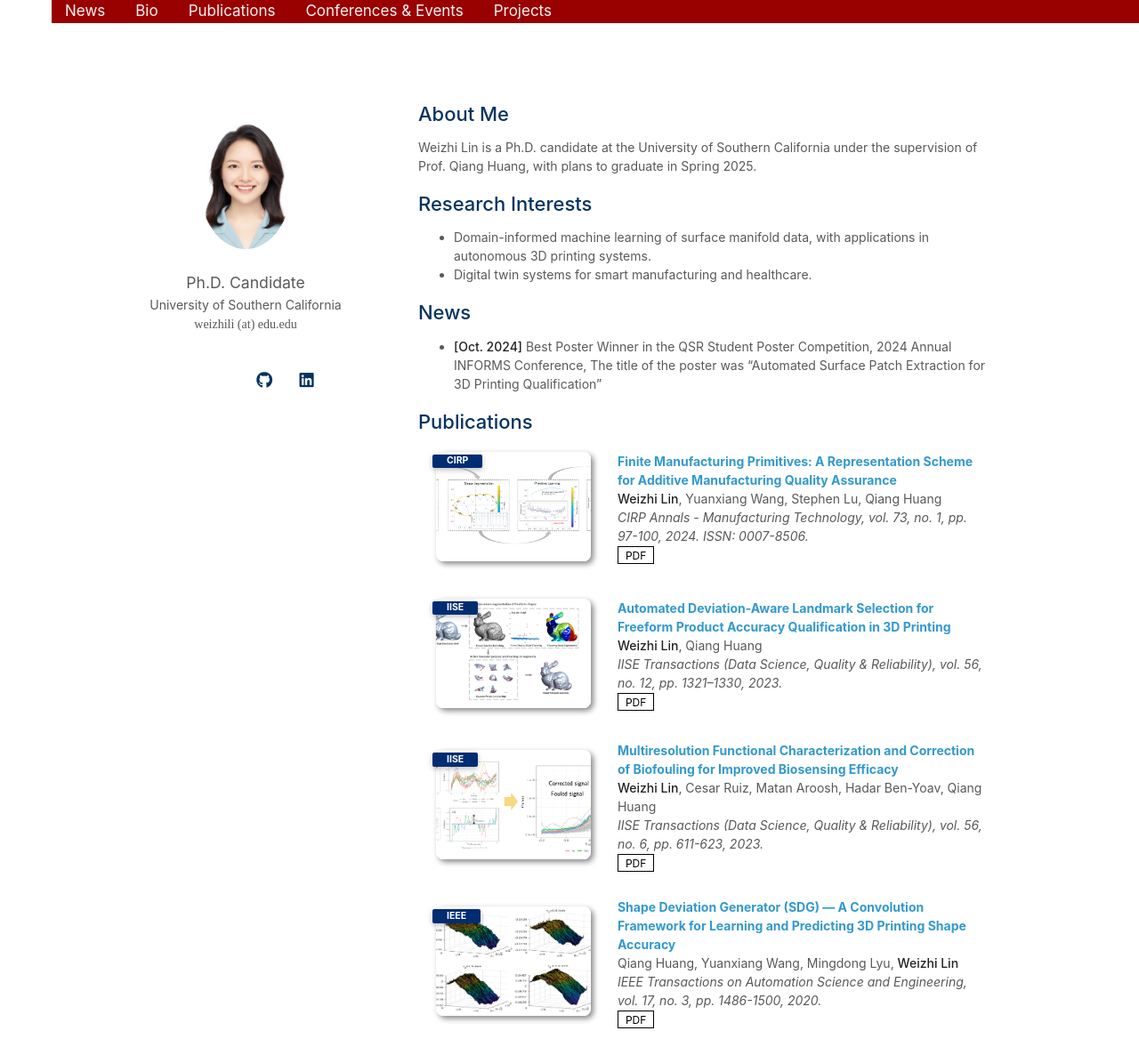
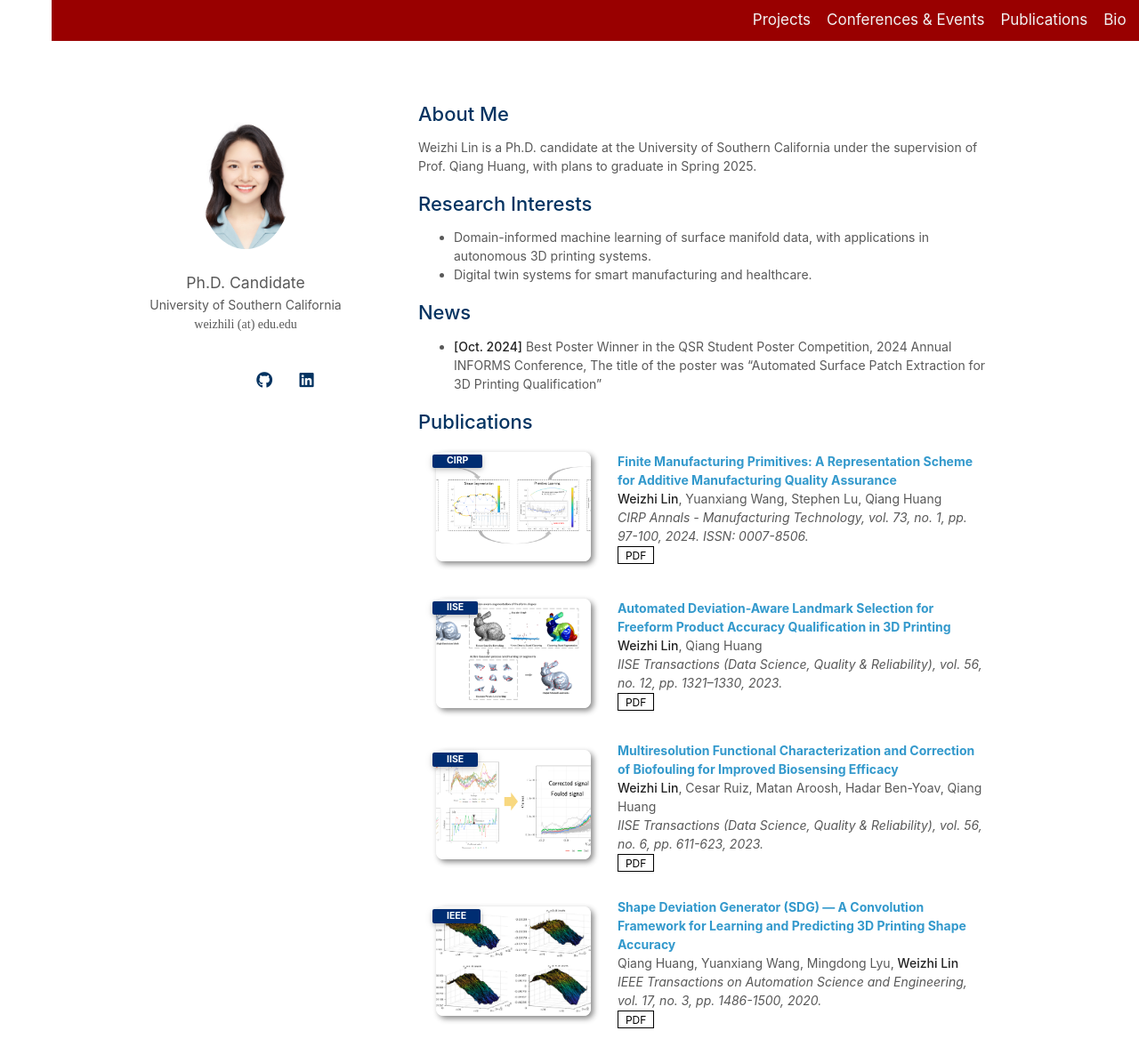
Before and after one commit to weizhi-lin/weizhi-lin.github.io, a Jekyll site: the page built from index.md, in a window 1280 px wide and 1276 px high. Shown: the top 1195 px of the window at 89% size. Built offline with Jekyll 4.4.1, drawn with Linux system fonts in a browser that asks for light colours; a style sheet for code colours, icons or effects is not loaded.

Commit message:
Update nav.css

```diff
--- a/assets/css/nav.css
+++ b/assets/css/nav.css
@@ -1,9 +1,6 @@
-/* Fixed navigation bar at the top */
+ /* Fixed navigation bar at the top */
 .topnav {
-    display: flex;
-    justify-content: flex-start; /* Aligns content to the start (left) */
-    align-items: center; /* Centers items vertically */
-    background-color: #990000; /* Background color */
+    background-color: #990000;
     overflow: hidden;
     position: fixed;
     z-index: 999;
@@ -15,12 +12,12 @@
 
 /* Links inside the navigation bar */
 .topnav a.normal {
+    float: right;
     color: #f2f2f2;
     text-align: center;
-    padding: 10px 15px; /* Adjusts padding for better spacing */
+    padding: 10px 9px;
     text-decoration: none;
     font-size: 17px;
-    margin: 0;  /* Removes any margin */
 }
 
 /* Hover effects for links */
@@ -29,18 +26,15 @@
     color: black;
 }
 
-/* Adjust image alignment inside the navigation bar */
-.topnav img {
-    margin: 0;  /* Removes any vertical margin */
-    padding: 10px; /* Adds padding for spacing */
-    vertical-align: middle;  /* Aligns image vertically */
+/* Adjusts the right margin for alignment */
+.topnav a.right {
+    margin-right: 0;
 }
 
 /* Responsive design adjustments */
 @media screen and (max-width: 960px) {
-    .topnav {
-        flex-direction: column; /* Stacks items vertically on small screens */
-        align-items: flex-start; /* Aligns items to the left */
+    .topnav #myLinks {
+        display: none;
     }
 
     .topnav a.normal {
@@ -50,7 +44,6 @@
         text-decoration: none;
         font-size: 17px;
         display: block;
-        width: 100%; /* Makes links take the full width */
     }
 
     .topnav a.icon {
@@ -59,6 +52,7 @@
         padding: 10px 16px;
         font-size: 17px;
         position: absolute;
+        float: right;
         right: 0;
         top: 0;
         margin-right: 5%;
@@ -74,3 +68,11 @@
         margin-right: 0;
     }
 }
+
+/* Adjust image alignment inside the navigation bar */
+.topnav img {
+    margin: 0;  /* Removes any vertical margin */
+    margin-left: 0; /* Removes the left margin */
+    padding: 10px; /* Adds padding for spacing */
+    vertical-align: middle;  /* Aligns image vertically */
+}
```
